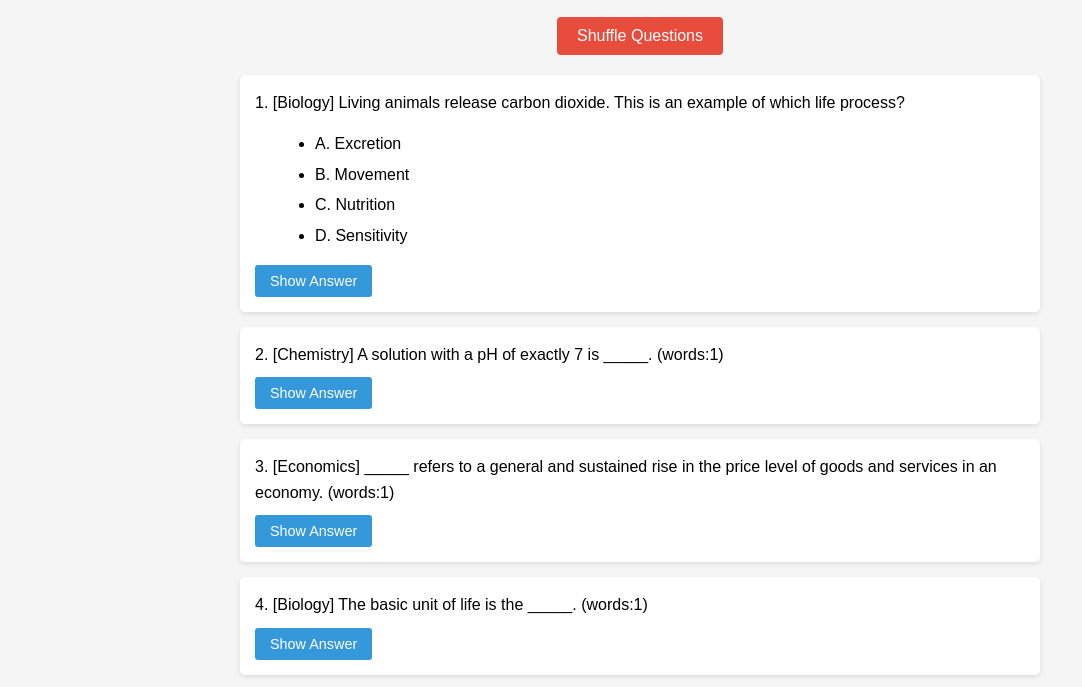
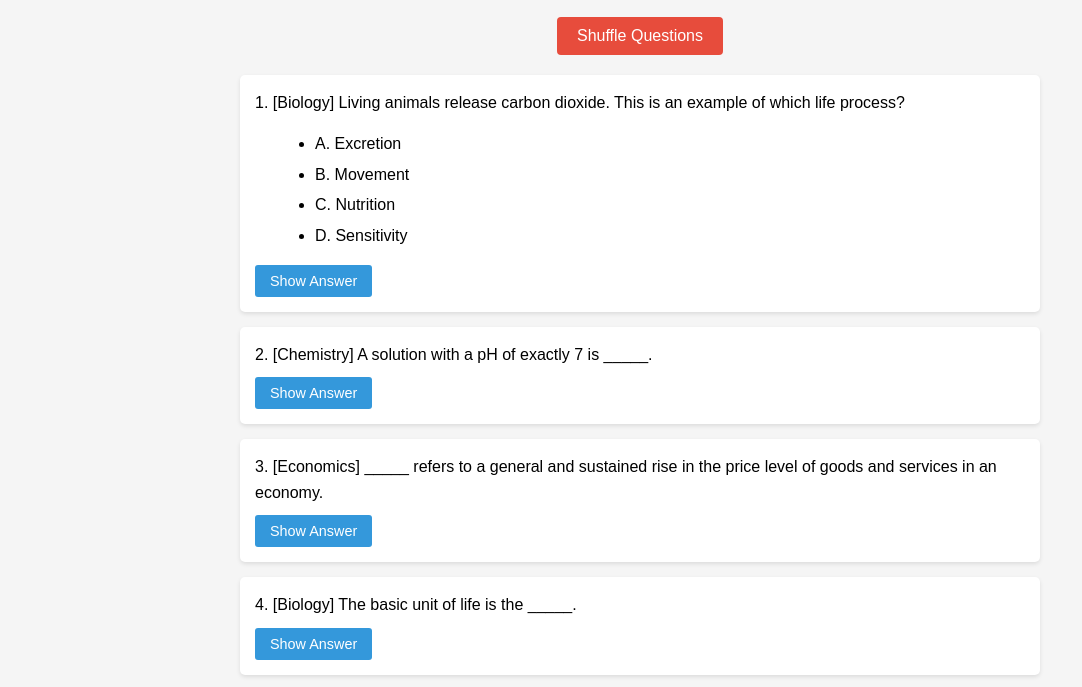
Before and after one commit to Nic98/Definition-Contest, a plain HTML site: page round-two.html in a window 1280 px wide. Shown: the part 106-793 px from the top of the page, without its empty margins (0-1082 px from the left). Drawn offline with Linux system fonts and the light colour scheme.

Commit message:
Update round-two.html

```diff
--- a/round-two.html
+++ b/round-two.html
@@ -122,7 +122,7 @@
                 });
 
                 // Calculate word counts for answers
-                calculateAnswerWordCount();
+                // calculateAnswerWordCount();
             }
 
             // Function to toggle answer visibility
```
